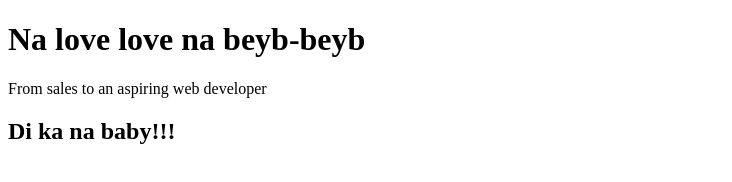
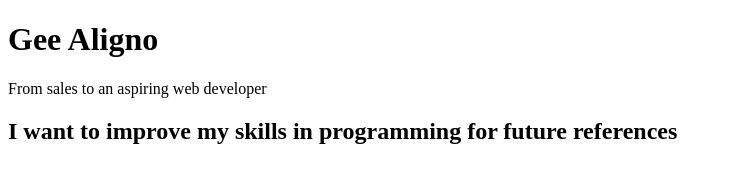
Before and after one commit to geeground/geeground.github.io, a plain HTML site: page index.html in a window 1280 px wide. Shown: the whole page, without its empty margins (0-732 px from the left). Drawn offline with Linux system fonts and the light colour scheme.

Commit message:
i want to improve my skills

```diff
--- a/index.html
+++ b/index.html
@@ -4,11 +4,10 @@
         <title>Gee Aligno</title>
     </head>
     <body>
-        <h1>Na love love na beyb-beyb</h1>
+        <h1>Gee Aligno</h1>
         <p>
             From sales to an aspiring web developer
         </p>
-
-        <h2>Di ka na baby!!!</h2>
+        <h2>I want to improve my skills in programming for future references</h2>
     </body>
 </html>
```
